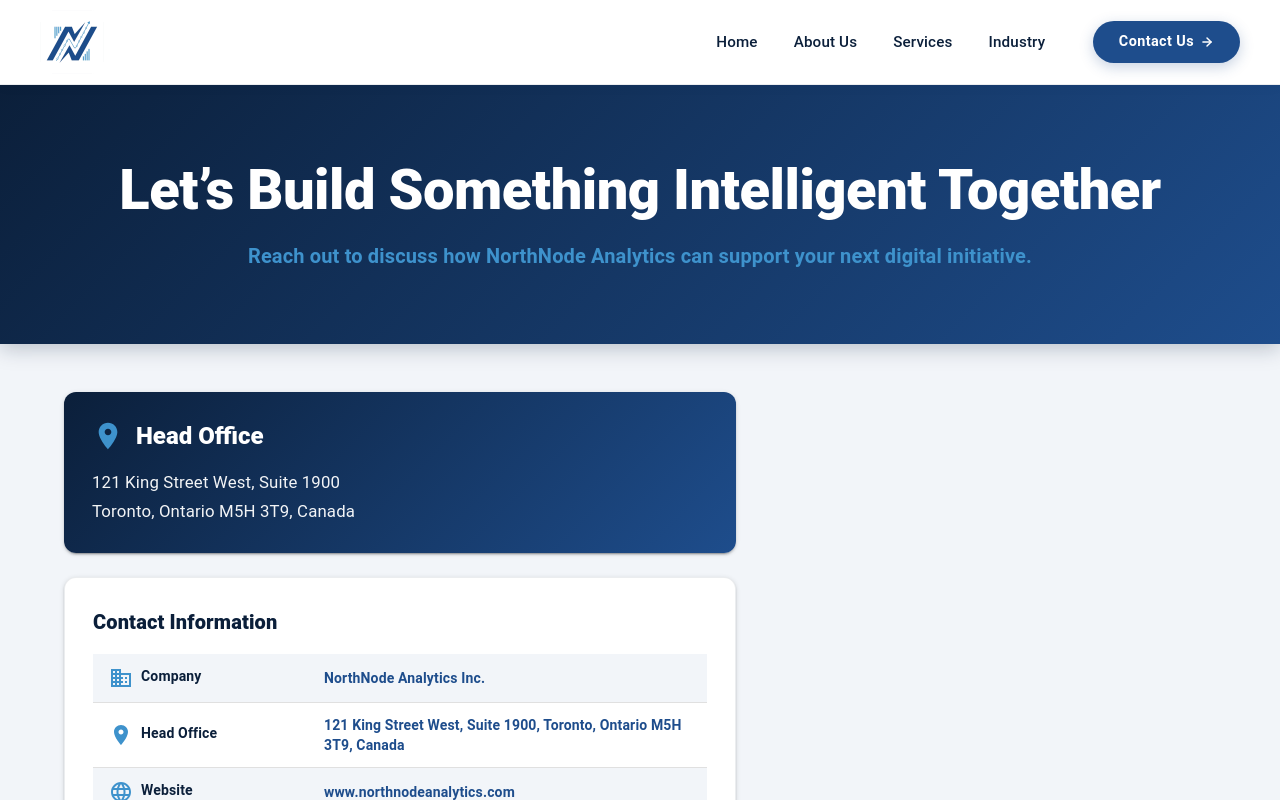
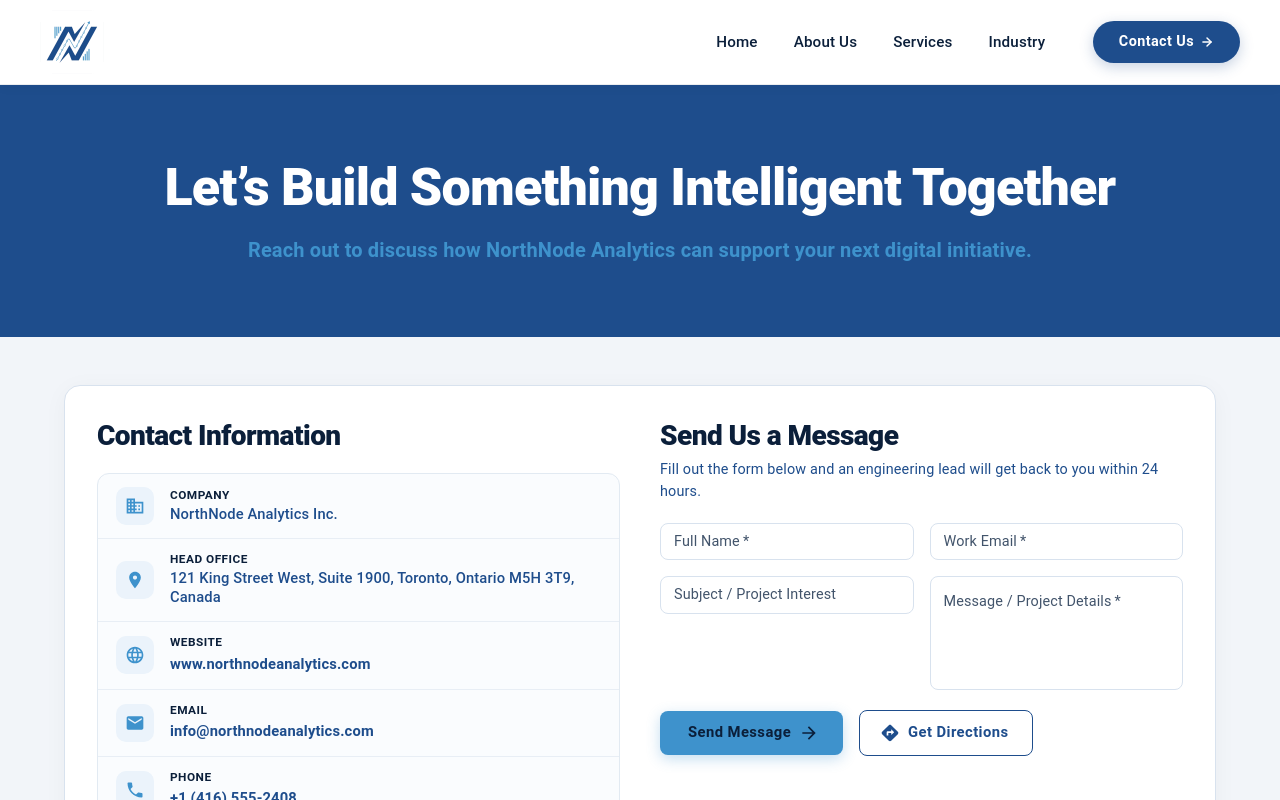
Before and after one commit to marm-rikhav/northnode-analytics, a React (Vite) app in the folder client/: page / in a window 1280 px wide. Both pictures are taken after a click on the button "Start a Conversation". Shown: the top 800 px of the page. Built offline with nearby package versions, Linux system fonts and the light colour scheme.

Commit message:
refactor: enhance ContactUsComponent layout and styling for improved user experience

```diff
--- a/client/src/components/contactus/ContactUsComponent.jsx
+++ b/client/src/components/contactus/ContactUsComponent.jsx
@@ -3,19 +3,12 @@ import {
   Box,
   Container,
   Typography,
-  Grid,
   Paper,
   Stack,
   TextField,
   Button,
-  Table,
-  TableBody,
-  TableCell,
-  TableContainer,
-  TableRow,
   Alert,
   Snackbar,
-  Link
 } from '@mui/material';
 import {
   LocationOn as LocationIcon,
@@ -24,7 +17,8 @@ import {
   Language as WebIcon,
   LinkedIn as LinkedInIcon,
   Business as BusinessIcon,
-  Send as SendIcon
+  ArrowForward as ArrowIcon,
+  Directions as DirectionsIcon,
 } from '@mui/icons-material';
 
 const COLORS = {
@@ -35,21 +29,77 @@ const COLORS = {
   white: '#FFFFFF',
 };
 
-const contactDetailsTable = [
-  { label: 'Company', value: 'NorthNode Analytics Inc.', icon: <BusinessIcon sx={{ color: COLORS.sky }} /> },
-  { label: 'Head Office', value: '121 King Street West, Suite 1900, Toronto, Ontario M5H 3T9, Canada', icon: <LocationIcon sx={{ color: COLORS.sky }} /> },
-  { label: 'Website', value: 'www.northnodeanalytics.com', href: 'https://www.northnodeanalytics.com', icon: <WebIcon sx={{ color: COLORS.sky }} /> },
-  { label: 'Email', value: 'info@northnodeanalytics.com', href: 'mailto:info@northnodeanalytics.com', icon: <EmailIcon sx={{ color: COLORS.sky }} /> },
-  { label: 'Phone', value: '+1 (416) 555-2408', href: 'tel:+14165552408', icon: <PhoneIcon sx={{ color: COLORS.sky }} /> },
-  { label: 'LinkedIn', value: 'linkedin.com/company/northnodeanalytics', href: 'https://linkedin.com/company/northnodeanalytics', icon: <LinkedInIcon sx={{ color: COLORS.sky }} /> }
+const contactItems = [
+  {
+    label: 'Company',
+    value: 'NorthNode Analytics Inc.',
+    icon: <BusinessIcon sx={{ fontSize: 20 }} />,
+  },
+  {
+    label: 'Head Office',
+    value: '121 King Street West, Suite 1900, Toronto, Ontario M5H 3T9, Canada',
+    icon: <LocationIcon sx={{ fontSize: 20 }} />,
+  },
+  {
+    label: 'Website',
+    value: 'www.northnodeanalytics.com',
+    href: 'https://www.northnodeanalytics.com',
+    icon: <WebIcon sx={{ fontSize: 20 }} />,
+  },
+  {
+    label: 'Email',
+    value: 'info@northnodeanalytics.com',
+    href: 'mailto:info@northnodeanalytics.com',
+    icon: <EmailIcon sx={{ fontSize: 20 }} />,
+  },
+  {
+    label: 'Phone',
+    value: '+1 (416) 555-2408',
+    href: 'tel:+14165552408',
+    icon: <PhoneIcon sx={{ fontSize: 20 }} />,
+  },
+  {
+    label: 'LinkedIn',
+    value: 'linkedin.com/company/northnodeanalytics',
+    href: 'https://linkedin.com/company/northnodeanalytics',
+    icon: <LinkedInIcon sx={{ fontSize: 20 }} />,
+  },
 ];
+
+const inputSx = {
+  '& .MuiOutlinedInput-root': {
+    backgroundColor: '#FFFFFF',
+    borderRadius: '8px',
+    '& fieldset': {
+      borderColor: '#D8E2EE',
+    },
+    '&:hover fieldset': {
+      borderColor: '#3E92CC',
+    },
+    '&.Mui-focused fieldset': {
+      borderColor: '#3E92CC',
+      borderWidth: '2px',
+    },
+  },
+  '& .MuiInputLabel-root': {
+    color: '#42546B',
+    fontSize: '0.9rem',
+    '&.Mui-focused': {
+      color: '#1E4D8C',
+    },
+  },
+  '& .MuiOutlinedInput-input': {
+    fontSize: '0.9rem',
+    color: '#0B1F3A',
+  },
+};
 
 const ContactUsComponent = () => {
   const [formData, setFormData] = useState({
     name: '',
     email: '',
     subject: '',
-    message: ''
+    message: '',
   });
   const [submitted, setSubmitted] = useState(false);
   const [openSnackbar, setOpenSnackbar] = useState(false);
@@ -58,7 +108,7 @@ const ContactUsComponent = () => {
     const { name, value } = e.target;
     setFormData((prev) => ({
       ...prev,
-      [name]: value
+      [name]: value,
     }));
   };
 
@@ -70,7 +120,7 @@ const ContactUsComponent = () => {
       name: '',
       email: '',
       subject: '',
-      message: ''
+      message: '',
     });
   };
 
@@ -82,35 +132,38 @@ const ContactUsComponent = () => {
     <Box sx={{ backgroundColor: COLORS.light, pb: 8 }}>
       {/* 1. HERO HEADER */}
       <Box
+        component="section"
         sx={{
-          background: `linear-gradient(135deg, ${COLORS.navy} 0%, ${COLORS.blue} 100%)`,
+          backgroundColor: COLORS.blue,
           color: COLORS.white,
-          py: { xs: 7, md: 9 },
-          px: 2,
+          py: { xs: 6, sm: 7.5, md: 9 },
+          px: { xs: '24px', sm: '40px', md: '48px', lg: '64px' },
           textAlign: 'center',
-          boxShadow: '0 4px 20px rgba(11, 31, 58, 0.25)',
         }}
       >
-        <Container maxWidth="lg">
+        <Container maxWidth="lg" disableGutters>
           <Typography
-            variant="h2"
-            component="h1"
+            variant="h1"
             sx={{
+              color: COLORS.white,
               fontWeight: 800,
-              fontSize: { xs: '2.2rem', sm: '3rem', md: '3.5rem' },
-              mb: 2,
+              fontSize: { xs: '2rem', sm: '2.5rem', md: '3.25rem' },
+              lineHeight: 1.2,
+              mb: { xs: 1.5, md: 2 },
             }}
           >
             Let’s Build Something Intelligent Together
           </Typography>
           <Typography
             variant="h6"
+            component="p"
             sx={{
               color: COLORS.sky,
               fontWeight: 600,
+              fontSize: { xs: '1rem', sm: '1.125rem', md: '1.25rem' },
+              lineHeight: 1.5,
               maxWidth: '800px',
               mx: 'auto',
-              fontSize: { xs: '1.1rem', md: '1.25rem' },
             }}
           >
             Reach out to discuss how NorthNode Analytics can support your next digital initiative.
@@ -118,106 +171,193 @@ const ContactUsComponent = () => {
         </Container>
       </Box>
 
-      {/* 2. MAIN CONTACT SECTION (HEAD OFFICE & FORM) */}
-      <Container maxWidth="lg" sx={{ mt: 6, mb: 6 }}>
-        <Grid container spacing={4}>
-          {/* Left Column: Head Office Block & Contact Table */}
-          <Grid item xs={12} md={5}>
-            <Stack spacing={3}>
-              {/* Head Office Highlight Card */}
-              <Paper
-                elevation={2}
+      {/* 2. UNIFIED CONTACT INFORMATION & SEND US A MESSAGE CARD */}
+      <Box
+        component="section"
         sx={{
-                  p: 3.5,
-                  borderRadius: 3,
-                  backgroundColor: COLORS.navy,
-                  color: COLORS.white,
-                  background: `linear-gradient(135deg, ${COLORS.navy} 0%, ${COLORS.blue} 100%)`,
+          py: { xs: 4, sm: 5, md: 6 },
+          px: { xs: '20px', sm: '36px', md: '48px', lg: '64px' },
         }}
       >
-                <Stack spacing={2}>
-                  <Stack direction="row" spacing={1.5} alignItems="center">
-                    <LocationIcon sx={{ color: COLORS.sky, fontSize: 32 }} />
-                    <Typography variant="h5" sx={{ fontWeight: 800, color: COLORS.white }}>
-                      Head Office
-                    </Typography>
-                  </Stack>
-                  <Typography variant="body1" sx={{ color: 'rgba(255, 255, 255, 0.95)', lineHeight: 1.7, fontSize: '1.05rem' }}>
-                    121 King Street West, Suite 1900<br />
-                    Toronto, Ontario M5H 3T9, Canada
-                  </Typography>
-                </Stack>
-              </Paper>
-
-              {/* Official Contact Details Table */}
+        <Container maxWidth="xl" disableGutters sx={{ mx: 'auto' }}>
           <Paper
-                elevation={2}
+            elevation={0}
             sx={{
-                  p: 3.5,
-                  borderRadius: 3,
-                  backgroundColor: COLORS.white,
-                  border: '1px solid rgba(11, 31, 58, 0.08)',
+              backgroundColor: '#FFFFFF',
+              border: '1px solid #D8E2EE',
+              borderRadius: '16px',
+              boxShadow: '0 4px 24px rgba(11, 31, 58, 0.04)',
+              p: { xs: '24px', sm: '28px', md: '32px' },
             }}
           >
-                <Typography variant="h6" sx={{ color: COLORS.navy, fontWeight: 800, mb: 2 }}>
+            <Box
+              sx={{
+                display: 'grid',
+                gridTemplateColumns: { xs: '1fr', lg: 'repeat(2, 1fr)' },
+                gap: { xs: '32px', md: '36px', lg: '40px' },
+                alignItems: 'start',
+              }}
+            >
+              {/* LEFT COLUMN: CONTACT INFORMATION */}
+              <Box sx={{ display: 'flex', flexDirection: 'column' }}>
+                <Typography
+                  variant="h2"
+                  component="h2"
+                  sx={{
+                    color: '#0B1F3A',
+                    fontWeight: 800,
+                    fontSize: { xs: '1.4rem', sm: '1.6rem', md: '1.75rem' },
+                    letterSpacing: '-0.02em',
+                    lineHeight: 1.25,
+                    mb: { xs: 2, md: 2.5 },
+                  }}
+                >
                   Contact Information
                 </Typography>
-                <TableContainer>
-                  <Table size="small">
-                    <TableBody>
-                      {contactDetailsTable.map((row) => (
-                        <TableRow key={row.label} sx={{ '&:nth-of-type(odd)': { backgroundColor: COLORS.light } }}>
-                          <TableCell sx={{ fontWeight: 700, color: COLORS.navy, width: '35%', py: 1.5 }}>
-                            <Stack direction="row" spacing={1} alignItems="center">
-                              {row.icon}
-                              <span>{row.label}</span>
-                            </Stack>
-                          </TableCell>
-                          <TableCell sx={{ color: COLORS.blue, py: 1.5, wordBreak: 'break-word' }}>
-                            {row.href ? (
-                              <Link href={row.href} target="_blank" rel="noopener noreferrer" underline="hover" sx={{ color: COLORS.blue, fontWeight: 600 }}>
-                                {row.value}
-                              </Link>
-                            ) : (
-                              <span style={{ fontWeight: 600 }}>{row.value}</span>
-                            )}
-                          </TableCell>
-                        </TableRow>
-                      ))}
-                    </TableBody>
-                  </Table>
-                </TableContainer>
-              </Paper>
-            </Stack>
-          </Grid>
 
-          {/* Right Column: Functional Contact Form */}
-          <Grid item xs={12} md={7}>
-            <Paper
-              elevation={2}
+                <Stack
+                  spacing={0}
                   sx={{
-                p: { xs: 3.5, md: 4.5 },
-                borderRadius: 3,
-                backgroundColor: COLORS.white,
-                border: '1px solid rgba(11, 31, 58, 0.08)',
+                    border: '1px solid #E2EAF2',
+                    borderRadius: '12px',
+                    overflow: 'hidden',
+                    backgroundColor: '#FAFCFE',
                   }}
                 >
-              <Typography variant="h5" sx={{ color: COLORS.navy, fontWeight: 800, mb: 1 }}>
+                  {contactItems.map((item, index) => (
+                    <Box
+                      key={item.label}
+                      sx={{
+                        display: 'flex',
+                        alignItems: 'center',
+                        py: { xs: '12px', sm: '13px' },
+                        px: { xs: '14px', sm: '18px' },
+                        borderBottom: index !== contactItems.length - 1 ? '1px solid #E8EEF5' : 'none',
+                        gap: { xs: 1.5, sm: 2 },
+                        transition: 'background-color 0.15s ease',
+                        '&:hover': {
+                          backgroundColor: '#FFFFFF',
+                        },
+                      }}
+                    >
+                      <Box
+                        sx={{
+                          width: 38,
+                          height: 38,
+                          borderRadius: '10px',
+                          backgroundColor: '#EBF3FB',
+                          color: '#3E92CC',
+                          display: 'flex',
+                          alignItems: 'center',
+                          justifyContent: 'center',
+                          flexShrink: 0,
+                        }}
+                      >
+                        {item.icon}
+                      </Box>
+                      <Box sx={{ flex: 1, minWidth: 0 }}>
+                        <Typography
+                          sx={{
+                            color: '#0B1F3A',
+                            fontWeight: 700,
+                            fontSize: '0.74rem',
+                            letterSpacing: '0.04em',
+                            textTransform: 'uppercase',
+                            lineHeight: 1.2,
+                            mb: 0.25,
+                          }}
+                        >
+                          {item.label}
+                        </Typography>
+                        {item.href ? (
+                          <Box
+                            component="a"
+                            href={item.href}
+                            target={item.href.startsWith('http') ? '_blank' : undefined}
+                            rel={item.href.startsWith('http') ? 'noopener noreferrer' : undefined}
+                            sx={{
+                              color: '#1E4D8C',
+                              textDecoration: 'none',
+                              fontWeight: 600,
+                              fontSize: { xs: '0.88rem', sm: '0.92rem' },
+                              lineHeight: 1.35,
+                              wordBreak: 'break-word',
+                              display: 'inline-block',
+                              transition: 'color 0.15s ease',
+                              '&:hover': {
+                                color: '#3E92CC',
+                                textDecoration: 'underline',
+                              },
+                            }}
+                          >
+                            {item.value}
+                          </Box>
+                        ) : (
+                          <Typography
+                            sx={{
+                              color: '#1E4D8C',
+                              fontWeight: 500,
+                              fontSize: { xs: '0.88rem', sm: '0.92rem' },
+                              lineHeight: 1.35,
+                              wordBreak: 'break-word',
+                            }}
+                          >
+                            {item.value}
+                          </Typography>
+                        )}
+                      </Box>
+                    </Box>
+                  ))}
+                </Stack>
+              </Box>
+
+              {/* RIGHT COLUMN: SEND US A MESSAGE */}
+              <Box sx={{ display: 'flex', flexDirection: 'column' }}>
+                <Typography
+                  variant="h2"
+                  component="h2"
+                  sx={{
+                    color: '#0B1F3A',
+                    fontWeight: 800,
+                    fontSize: { xs: '1.4rem', sm: '1.6rem', md: '1.75rem' },
+                    letterSpacing: '-0.02em',
+                    lineHeight: 1.25,
+                    mb: 0.75,
+                  }}
+                >
                   Send Us a Message
                 </Typography>
-              <Typography variant="body2" sx={{ color: COLORS.blue, mb: 3 }}>
+                <Typography
+                  variant="body2"
+                  sx={{
+                    color: '#1E4D8C',
+                    fontSize: '0.9rem',
+                    lineHeight: 1.5,
+                    mb: { xs: 2, md: 2.5 },
+                  }}
+                >
                   Fill out the form below and an engineering lead will get back to you within 24 hours.
                 </Typography>
 
                 {submitted && (
-                <Alert severity="success" sx={{ mb: 3, borderRadius: 2 }}>
+                  <Alert severity="success" sx={{ mb: 2.5, borderRadius: '8px' }}>
                     Thank you! Your message has been sent successfully. We will get in touch with you shortly.
                   </Alert>
                 )}
 
-              <Box component="form" onSubmit={handleSubmit}>
-                <Grid container spacing={2.5}>
-                  <Grid item xs={12} sm={6}>
+                <Box
+                  component="form"
+                  onSubmit={handleSubmit}
+                  sx={{ display: 'flex', flexDirection: 'column', gap: 2 }}
+                >
+                  <Box
+                    sx={{
+                      display: 'grid',
+                      gridTemplateColumns: { xs: '1fr', sm: 'repeat(2, 1fr)' },
+                      gap: 2,
+                    }}
+                  >
+                    {/* Row 1: Full Name * & Work Email * */}
                     <TextField
                       fullWidth
                       required
@@ -226,9 +366,9 @@ const ContactUsComponent = () => {
                       value={formData.name}
                       onChange={handleChange}
                       variant="outlined"
+                      size="small"
+                      sx={inputSx}
                     />
-                  </Grid>
-                  <Grid item xs={12} sm={6}>
                     <TextField
                       fullWidth
                       required
@@ -238,9 +378,11 @@ const ContactUsComponent = () => {
                       value={formData.email}
                       onChange={handleChange}
                       variant="outlined"
+                      size="small"
+                      sx={inputSx}
                     />
-                  </Grid>
-                  <Grid item xs={12}>
+
+                    {/* Row 2: Subject / Project Interest & Message / Project Details */}
                     <TextField
                       fullWidth
                       label="Subject / Project Interest"
@@ -248,86 +390,96 @@ const ContactUsComponent = () => {
                       value={formData.subject}
                       onChange={handleChange}
                       variant="outlined"
-                      placeholder="e.g. Cloud Migration, Custom Software, AI Advisory"
+                      placeholder="e.g. Cloud, Custom Software, AI"
+                      size="small"
+                      sx={inputSx}
                     />
-                  </Grid>
-                  <Grid item xs={12}>
                     <TextField
                       fullWidth
                       required
                       multiline
-                      rows={4}
+                      rows={3.5}
                       label="Message / Project Details"
                       name="message"
                       value={formData.message}
                       onChange={handleChange}
                       variant="outlined"
                       placeholder="Tell us about your requirements or goals..."
+                      sx={inputSx}
                     />
-                  </Grid>
-                  <Grid item xs={12}>
+                  </Box>
+
+                  <Box
+                    sx={{
+                      pt: 0.5,
+                      display: 'flex',
+                      flexWrap: 'wrap',
+                      gap: 2,
+                      alignItems: 'center',
+                    }}
+                  >
                     <Button
                       type="submit"
                       variant="contained"
-                      size="large"
-                      endIcon={<SendIcon />}
+                      endIcon={<ArrowIcon sx={{ fontSize: 18 }} />}
                       sx={{
-                        backgroundColor: COLORS.sky,
-                        color: COLORS.navy,
+                        backgroundColor: '#3E92CC',
+                        color: '#0B1F3A',
                         fontWeight: 700,
-                        px: 4,
-                        py: 1.4,
-                        borderRadius: 2,
+                        fontSize: '0.925rem',
                         textTransform: 'none',
-                        fontSize: '1.05rem',
-                        boxShadow: '0 4px 14px rgba(62, 146, 204, 0.4)',
+                        borderRadius: '8px',
+                        px: 3.5,
+                        py: 1.15,
+                        boxShadow: '0 4px 14px rgba(62, 146, 204, 0.3)',
+                        transition: 'all 0.25s ease',
                         '&:hover': {
-                          backgroundColor: COLORS.navy,
-                          color: COLORS.white,
+                          backgroundColor: '#0B1F3A',
+                          color: '#FFFFFF',
+                          boxShadow: '0 6px 20px rgba(11, 31, 58, 0.2)',
+                          transform: 'translateY(-1px)',
                         },
                       }}
                     >
                       Send Message
                     </Button>
-                  </Grid>
-                </Grid>
+
+                    <Button
+                      component="a"
+                      href="https://maps.google.com/?q=121+King+Street+West,+Suite+1900,+Toronto,+Ontario+M5H+3T9,+Canada"
+                      target="_blank"
+                      rel="noopener noreferrer"
+                      variant="outlined"
+                      startIcon={<DirectionsIcon sx={{ fontSize: 19 }} />}
+                      sx={{
+                        borderColor: '#1E4D8C',
+                        color: '#1E4D8C',
+                        fontWeight: 700,
+                        fontSize: '0.925rem',
+                        textTransform: 'none',
+                        borderRadius: '8px',
+                        px: 3,
+                        py: 1.15,
+                        borderWidth: '1.5px',
+                        transition: 'all 0.25s ease',
+                        '&:hover': {
+                          borderColor: '#0B1F3A',
+                          backgroundColor: '#EBF3FB',
+                          color: '#0B1F3A',
+                          borderWidth: '1.5px',
+                          transform: 'translateY(-1px)',
+                        },
+                      }}
+                    >
+                      Get Directions
+                    </Button>
+                  </Box>
+                </Box>
+              </Box>
             </Box>
           </Paper>
-          </Grid>
-        </Grid>
         </Container>
-
-      {/* 3. EMBEDDED MAP BLOCK */}
-      <Container maxWidth="lg">
-        <Paper
-          elevation={2}
-          sx={{
-            borderRadius: 3,
-            overflow: 'hidden',
-            border: '1px solid rgba(11, 31, 58, 0.08)',
-          }}
-        >
-          <Box sx={{ p: 3, backgroundColor: COLORS.white, borderBottom: '1px solid rgba(11, 31, 58, 0.08)' }}>
-            <Typography variant="h6" sx={{ color: COLORS.navy, fontWeight: 800 }}>
-              Location Map — Toronto Head Office
-            </Typography>
-            <Typography variant="body2" sx={{ color: COLORS.blue }}>
-              121 King Street West, Suite 1900, Toronto, Ontario M5H 3T9, Canada
-            </Typography>
       </Box>
-          <Box
-            component="iframe"
-            title="NorthNode Analytics Toronto Location"
-            src="https://maps.google.com/maps?q=121%20King%20Street%20West,%20Toronto,%20ON%20M5H%203T9,%20Canada&t=&z=15&ie=UTF8&iwloc=&output=embed"
-            sx={{
-              width: '100%',
-              height: '380px',
-              border: 0,
-            }}
-            loading="lazy"
-          />
-        </Paper>
-      </Container>
 
       {/* SNACKBAR NOTIFICATION */}
       <Snackbar
```
Lines whose indentation alone changed are shown as unchanged.
